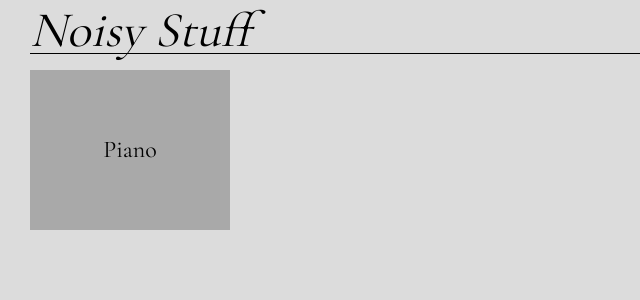
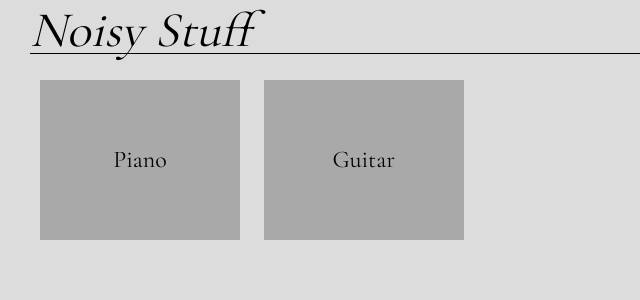
Before and after one commit to j-feigner/jordans-isola, a PHP site: page / in a window 1280 px wide. Shown: the part 230-530 px from the top of the page, without its empty margins (0-640 px from the left). Run offline with PHP 8.4, Linux system fonts and the light colour scheme.

Commit message:
Added guitar link

```diff
--- a/www/home/css/style.css
+++ b/www/home/css/style.css
@@ -44,7 +44,9 @@ html, body {
     position: relative;
     width: 200px;
     height: 160px;
+    margin: 10px;
     background-color: darkgray;
+    display: inline-block;
 }
 
 .link a {
--- a/www/home/html/index.html
+++ b/www/home/html/index.html
@@ -24,6 +24,11 @@
                     <div class="link-label">Piano</div>
                     <div class="link-overlay">Piano</div>
                 </div>
+                <div class="link">
+                    <a href="guitar/guitar.php"></a>
+                    <div class="link-label">Guitar</div>
+                    <div class="link-overlay">Guitar</div>
+                </div>
             </div>
         </div>
     </div>
```
